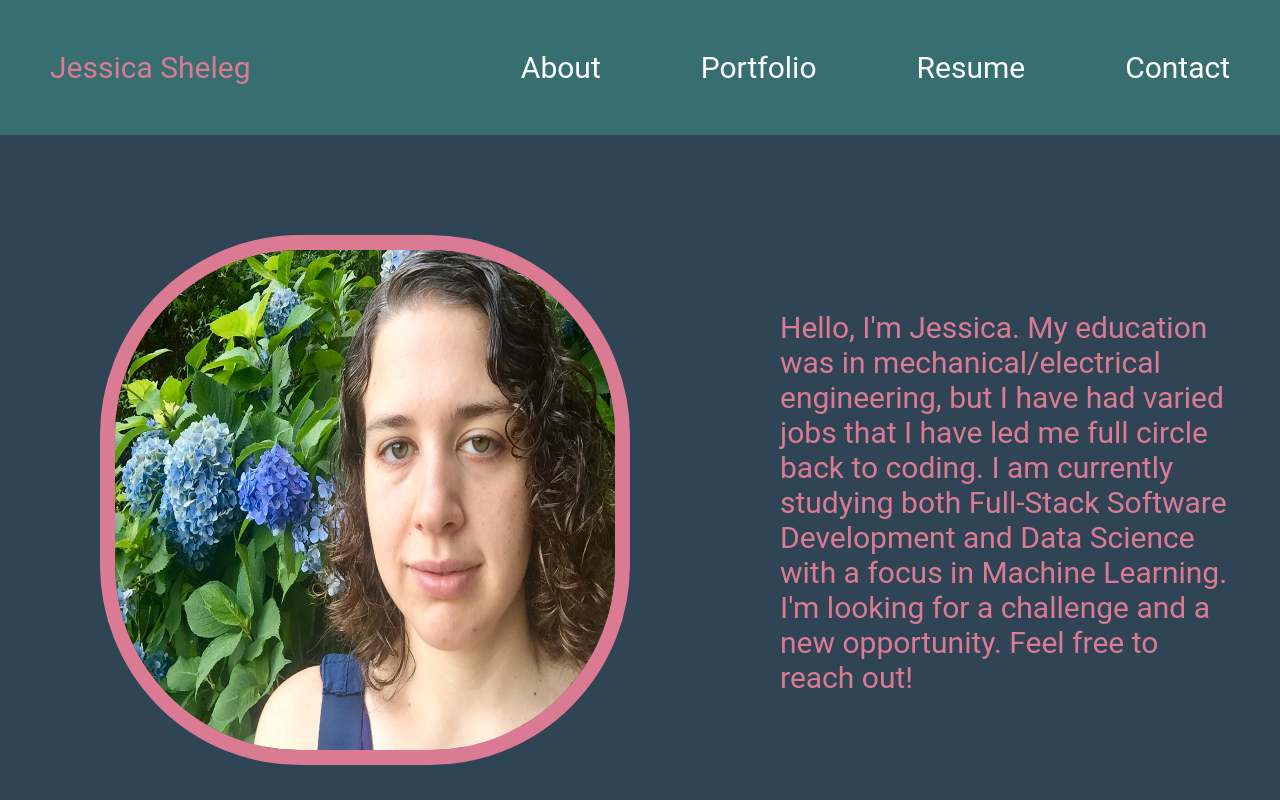
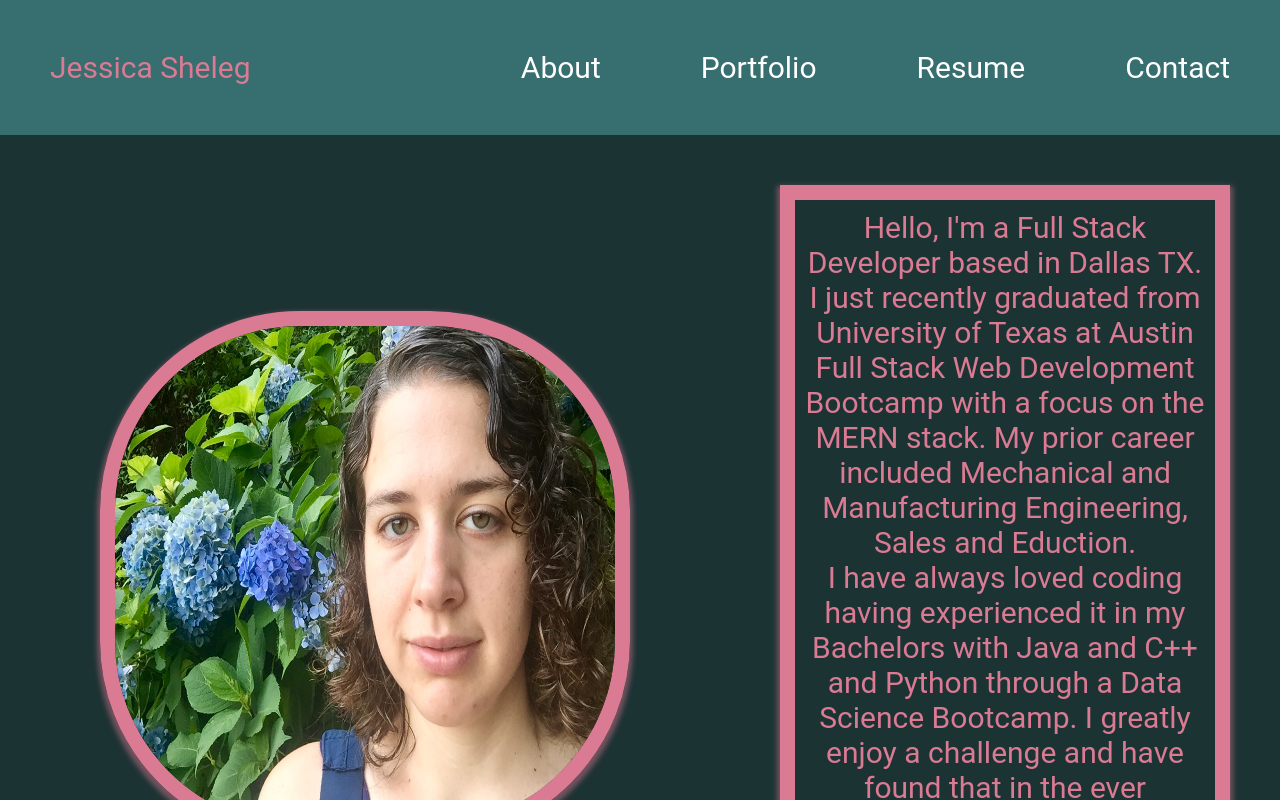
Before and after one commit to JSheleg/professional-portfolio-react, a React (Create React App) app: page / in a window 1280 px wide. Shown: the top 800 px of the page. Built offline with nearby package versions, Linux system fonts and the light colour scheme.

Commit message:
updated about me section

```diff
--- a/src/App.css
+++ b/src/App.css
@@ -6,6 +6,10 @@
   padding-top: 50px;
   padding-bottom: 50px;
   background-color: #376E6F;
+}
+
+.Navbar a:hover{
+  color: #1C3334;
 }
 
 .container{
@@ -24,7 +28,8 @@
 .profileContainer{
   display: inline-block;
   flex-wrap: wrap;
-  flex-direction: column
+  flex-direction: column;
+  background-color: #1C3334;
 }
 
 .picture{
@@ -36,6 +41,7 @@
   width: 500px;
   border-radius: 200px;
   border: 15px solid #DA7B93;
+  box-shadow: 0 4px 5px 3px rgba(218, 123, 147, 0.459);
   margin:100px;
 }
 
@@ -43,6 +49,9 @@
   font-size: 30px;
   color:#DA7B93;
   margin: 50px;
+  box-shadow: 0 4px 5px 3px rgba(218, 123, 147, 0.459);
+  border:15px solid #DA7B93;
+
 }
 
 /* footer styling */
@@ -57,6 +66,10 @@
   margin-left:50px;
   margin-right: 50px;
   font-size: 30px;
+}
+
+.footer a:hover{
+  color: #1C3334;
 }
 
 /* contact form styling */
--- a/src/components/pages/About/index.js
+++ b/src/components/pages/About/index.js
@@ -15,8 +15,8 @@ function About() {
           <Col xs = {12} md = {12} className="profilePic">
             <Image src = {profile} rounded/>
           </Col>
-          <Col xs={12} md={12} className="aboutDescription" >
-            Hello, I'm Jessica. My education was in mechanical/electrical engineering, but I have had varied jobs that I have led me full circle back to coding. I am currently studying both Full-Stack Software Development and Data Science with a focus in Machine Learning. I'm looking for a challenge and a new opportunity. Feel free to reach out!
+          <Col xs={12} md={12} className="aboutDescription" style={{padding:'10px', textAlign:'center'}} >
+            Hello, I'm a Full Stack Developer based in Dallas TX. I just recently graduated from University of Texas at Austin Full Stack Web Development Bootcamp with a focus on the MERN stack. My prior career included Mechanical and Manufacturing Engineering, Sales and Eduction.<br/> I have always loved coding having experienced it in my Bachelors with Java and C++ and Python through a Data Science Bootcamp. I greatly enjoy a challenge and have found that in the ever changing field of web development.<br/> Open to opportunties. Feel free to reach out!
           </Col>
         </Row>
       </Container>
```
